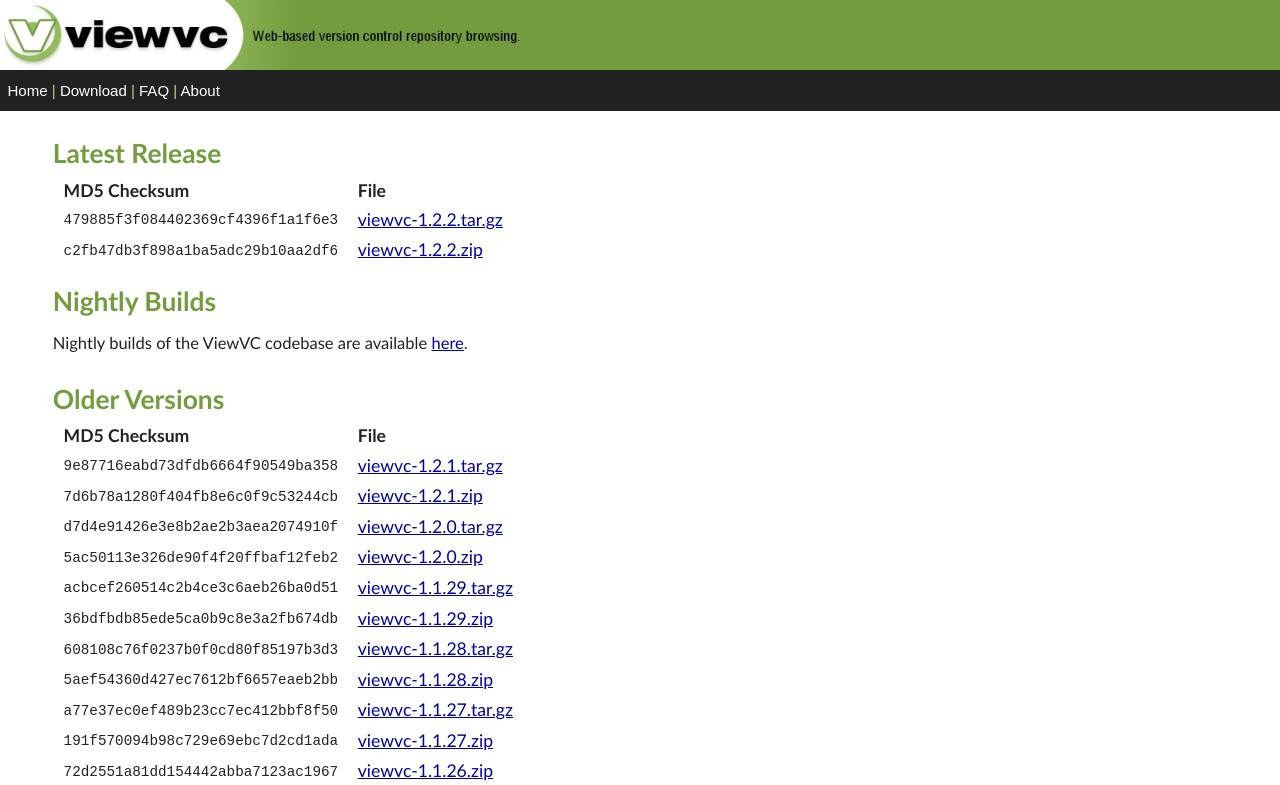
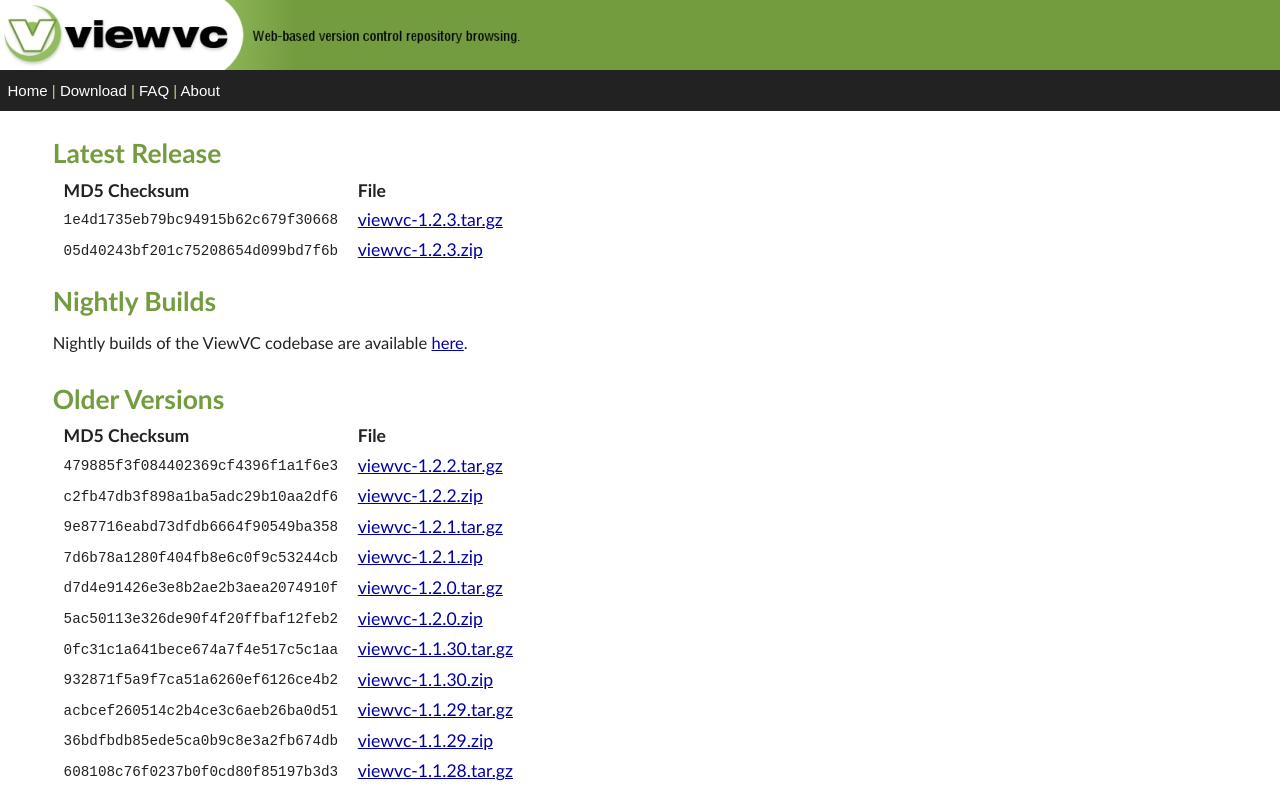
Before and after one commit to viewvc/viewvc.org, a plain HTML site: page downloads/index.html in a window 1280 px wide. Shown: the top 785 px of the page. Drawn offline with Linux system fonts and the light colour scheme.

Commit message:
Publish 1.1.30 and 1.2.3 releases.

```diff
--- a/downloads/index.html
+++ b/downloads/index.html
@@ -33,10 +33,10 @@
 <table>
 <tr><th>MD5 Checksum</th>
     <th>File</th></tr>
-<tr><td><code>479885f3f084402369cf4396f1a1f6e3</code></td>
-    <td><a href="viewvc-1.2.2.tar.gz">viewvc-1.2.2.tar.gz</a></td></tr>
-<tr><td><code>c2fb47db3f898a1ba5adc29b10aa2df6</code></td>
-    <td><a href="viewvc-1.2.2.zip">viewvc-1.2.2.zip</a></td></tr>
+<tr><td><code>1e4d1735eb79bc94915b62c679f30668</code></td>
+    <td><a href="viewvc-1.2.3.tar.gz">viewvc-1.2.3.tar.gz</a></td></tr>
+<tr><td><code>05d40243bf201c75208654d099bd7f6b</code></td>
+    <td><a href="viewvc-1.2.3.zip">viewvc-1.2.3.zip</a></td></tr>
 </table>
 
 </div> <!-- section-body -->
@@ -61,6 +61,10 @@
 <table>
 <tr><th>MD5 Checksum</th>
     <th>File</th></tr>
+<tr><td><code>479885f3f084402369cf4396f1a1f6e3</code></td>
+    <td><a href="viewvc-1.2.2.tar.gz">viewvc-1.2.2.tar.gz</a></td></tr>
+<tr><td><code>c2fb47db3f898a1ba5adc29b10aa2df6</code></td>
+    <td><a href="viewvc-1.2.2.zip">viewvc-1.2.2.zip</a></td></tr>
 <tr><td><code>9e87716eabd73dfdb6664f90549ba358</code></td>
     <td><a href="viewvc-1.2.1.tar.gz">viewvc-1.2.1.tar.gz</a></td></tr>
 <tr><td><code>7d6b78a1280f404fb8e6c0f9c53244cb</code></td>
@@ -69,6 +73,10 @@
     <td><a href="viewvc-1.2.0.tar.gz">viewvc-1.2.0.tar.gz</a></td></tr>
 <tr><td><code>5ac50113e326de90f4f20ffbaf12feb2</code></td>
     <td><a href="viewvc-1.2.0.zip">viewvc-1.2.0.zip</a></td></tr>
+<tr><td><code>0fc31c1a641bece674a7f4e517c5c1aa</code></td>
+    <td><a href="viewvc-1.1.30.tar.gz">viewvc-1.1.30.tar.gz</a></td></tr>
+<tr><td><code>932871f5a9f7ca51a6260ef6126ce4b2</code></td>
+    <td><a href="viewvc-1.1.30.zip">viewvc-1.1.30.zip</a></td></tr>
 <tr><td><code>acbcef260514c2b4ce3c6aeb26ba0d51</code></td>
     <td><a href="viewvc-1.1.29.tar.gz">viewvc-1.1.29.tar.gz</a></td></tr>
 <tr><td><code>36bdfbdb85ede5ca0b9c8e3a2fb674db</code></td>
```
